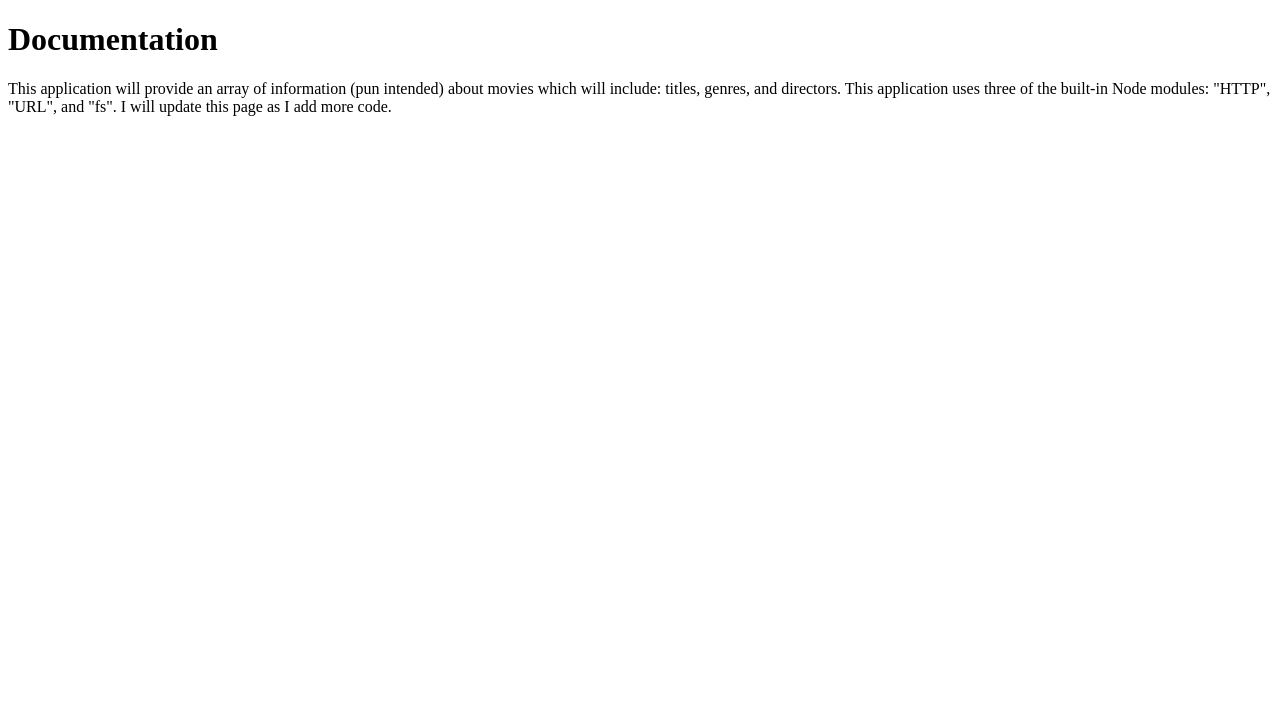
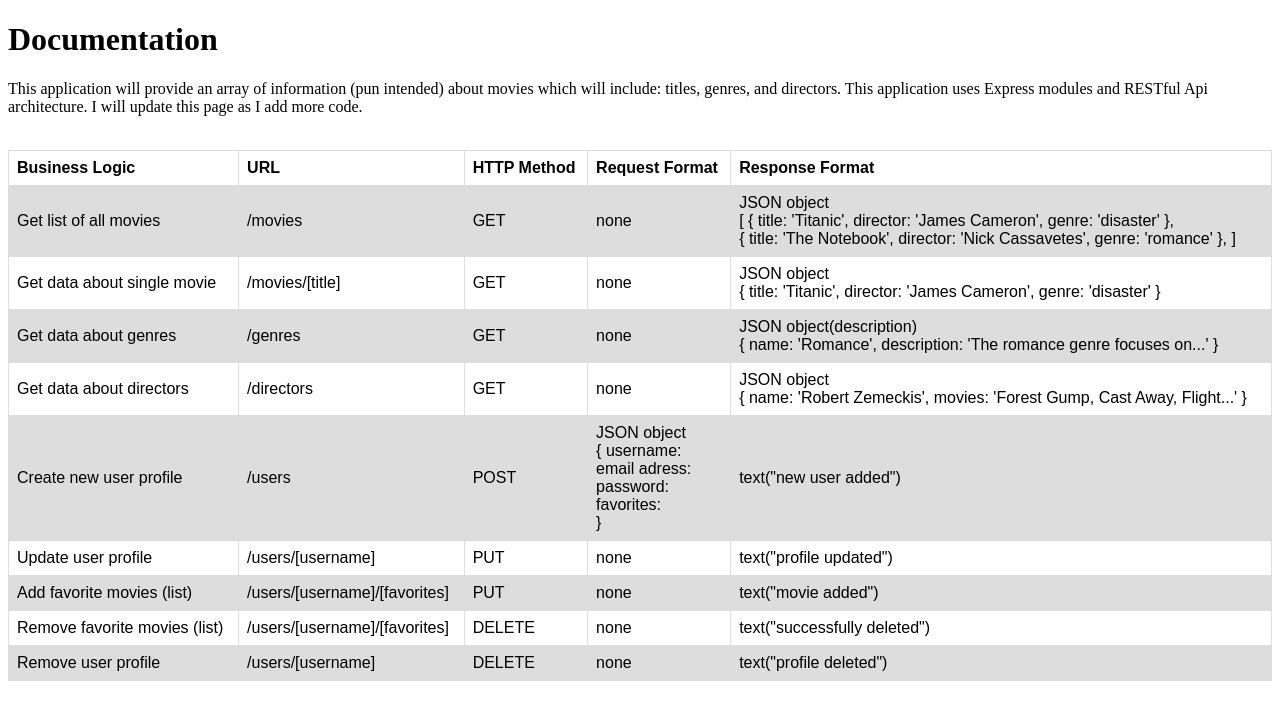
Before and after one commit to SoniaRMK/movie-api, a website: page public/documentation.html in a window 1280 px wide. Drawn offline with Linux system fonts and the light colour scheme.

Commit message:
Add code to route endpoints with documentation

```diff
--- a/package.json
+++ b/package.json
@@ -3,7 +3,8 @@
     "body-parser": "^1.19.0",
     "express": "^4.17.1",
     "lodash": "^4.17.20",
-    "morgan": "^1.10.0"
+    "morgan": "^1.10.0",
+    "uuid": "^8.3.2"
   },
   "scripts": {
     "start": "node index.js"
--- a/public/documentation.html
+++ b/public/documentation.html
@@ -3,12 +3,136 @@
   <head>
     <meta charset="utf-8">
     <title>Documentation</title>
+    <style>
+table {
+  font-family: arial, sans-serif;
+  border-collapse: collapse;
+  width: 100%;
+}
+
+td, th {
+  border: 1px solid #dddddd;
+  text-align: left;
+  padding: 8px;
+}
+
+tr:nth-child(even) {
+  background-color: #dddddd;
+}
+</style>
   </head>
   <body>
     <h1>Documentation</h1>
     <p>This application will provide an array of information (pun intended) about movies
-      which will include: titles, genres, and directors. This application uses three of the
-      built-in Node modules: "HTTP", "URL", and "fs".
-      I will update this page as I add more code.</p>
+      which will include: titles, genres, and directors. This application uses Express modules
+      and RESTful Api architecture. I will update this page as I add more code.</p>
+  <br>
+  <table style="width:100%">
+    <tr>
+      <th>Business Logic</th>
+      <th>URL</th>
+      <th>HTTP Method</th>
+      <th>Request Format</th>
+      <th>Response Format</th>
+    </tr>
+    <tr>
+      <td>Get list of all movies</td>
+      <td>/movies</td>
+      <td>GET</td>
+      <td>none</td>
+      <td>JSON object <br>
+        [
+          {
+            title: 'Titanic',
+            director: 'James Cameron',
+            genre: 'disaster'
+          }, <br>
+          {
+            title: 'The Notebook',
+            director: 'Nick Cassavetes',
+            genre: 'romance'
+          },
+        ]
+      </td>
+    </tr>
+    <tr>
+      <td>Get data about single movie</td>
+      <td>/movies/[title]</td>
+      <td>GET</td>
+      <td>none</td>
+      <td>JSON object <br>
+      {
+        title: 'Titanic',
+        director: 'James Cameron',
+        genre: 'disaster'
+      }
+      </td>
+    </tr>
+    <tr>
+      <td>Get data about genres</td>
+      <td>/genres</td>
+      <td>GET</td>
+      <td>none</td>
+      <td>JSON object(description) <br>
+        {
+          name: 'Romance',
+          description: 'The romance genre focuses on...'
+        }
+      </td>
+    </tr>
+    <tr>
+      <td>Get data about directors</td>
+      <td>/directors</td>
+      <td>GET</td>
+      <td>none</td>
+      <td>JSON object <br>
+        {
+          name: 'Robert Zemeckis',
+          movies: 'Forest Gump, Cast Away, Flight...'
+        }
+      </td>
+    </tr>
+    <tr>
+      <td>Create new user profile</td>
+      <td>/users</td>
+      <td>POST</td>
+      <td> JSON object <br>
+        { username: <br>
+          email adress: <br>
+          password: <br>
+          favorites: <br>
+        }
+      </td>
+      <td>text("new user added")</td>
+    </tr>
+    <tr>
+      <td>Update user profile</td>
+      <td>/users/[username]</td>
+      <td>PUT</td>
+      <td>none</td>
+      <td>text("profile updated")</td>
+    </tr>
+    <tr>
+      <td>Add favorite movies (list)</td>
+      <td>/users/[username]/[favorites]</td>
+      <td>PUT</td>
+      <td>none</td>
+      <td>text("movie added")</td>
+    </tr>
+    <tr>
+      <td>Remove favorite movies (list)</td>
+      <td>/users/[username]/[favorites]</td>
+      <td>DELETE</td>
+      <td>none</td>
+      <td>text("successfully deleted")</td>
+    </tr>
+    <tr>
+      <td>Remove user profile</td>
+      <td>/users/[username]</td>
+      <td>DELETE</td>
+      <td>none</td>
+      <td>text("profile deleted")</td>
+    </tr>
+  </table>
   </body>
 </html>
```
Also changed, not shown: index.js (+80 -14 lines), 2 other files.
